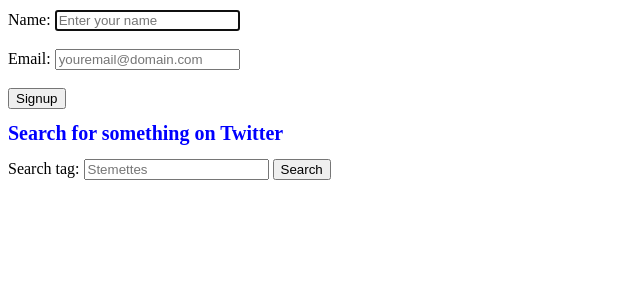
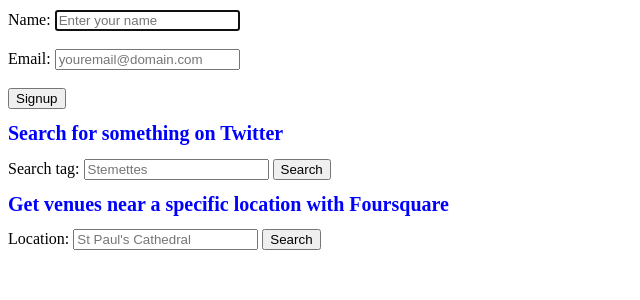
Before and after one commit to Skippla/codejam, a Flask app: page / in a window 1280 px wide. Shown: the part 218-518 px from the top of the page, without its empty margins (0-640 px from the left). Run offline with Flask 2, Linux system fonts and the light colour scheme.

Commit message:
fixed weather to show celsius + integrated Foursquare API

```diff
--- a/constants.py
+++ b/constants.py
@@ -5,3 +5,5 @@ TWITTER_KEY = "331530376-DON1FRy0c8h2Hm5qVaXIl0FyUvp6wASQnQkavVs3"
 TWITTER_SECRET = "SOOPp40EesHf8Cm9xCqaXkqSSgDHsw5YR5F2hBu2378KM"
 TWITTER_CONSUMER_KEY = "S9V7b5AgOnNsXJk5d6fjY9pZ9"
 TWITTER_CONSUMER_SECRET = "1yvtmJ5zdXtj8dJVA12IFRAIjHE6D3jIICfiz05wmrfxCP3plB"
+FOURSQUARE_CLIENT_ID = "IYTS5IMTO54XPOOEHSYRA1V5IPVQ2WI1AHIDD5UQTX4WLISK"
+FOURSQUARE_CLIENT_SECRET = "VVGPSNJU3PNECJ5JNDEP2S1CUTXS5MRTDJNZ4KRF5QRJGQQM"
--- a/main.py
+++ b/main.py
@@ -62,6 +62,20 @@ def twitter():
         tweets.append(u"{} - {}".format(tweet.user.name,tweet.text))
     return render_template("index.html", tweets=tweets)
 
+@app.route("/foursquare", methods=['POST'])
+def foursquare():
+    f = Foursquare()
+    form_data = request.form
+    location = form_data['location']
+    result = f.exploreVenues(location).json()
+    venues = []
+    for item in result['response']['groups'][0]['items']:
+        name = item['venue']['name']
+        rating = item['venue']['rating']
+        address = ", ".join(item['venue']['location']['formattedAddress'])
+        venues.append(u"Name: {}, Rating: {}, Address: {}".format(name, rating, address))
+    return render_template("index.html", venues=venues)
 
 if __name__ == "__main__":
+    app.debug = True
     app.run()
--- a/templates/index.html
+++ b/templates/index.html
@@ -61,7 +61,18 @@
     {% for tweet in tweets %}
         <h4> {{ tweet }} </h4>
     {% endfor %}
+</div>
 
+<div id="get-venues">
+    <h1> Get venues near a specific location with Foursquare </h1>
+    <form method="post" action="/foursquare">
+        <label for="email">Location:</label>
+        <input type="text" id="location" name="location" value="" placeholder="St Paul's Cathedral" required="required"/>
+        <input id="find-button" value="Search" type="submit"/>
+    </form>
+    {% for venue in venues %}
+        <h4> {{ venue }} </h4>
+    {% endfor %}
 </div>
 
 </body>
```
Also changed, not shown: api.py (+16 -1 lines).
